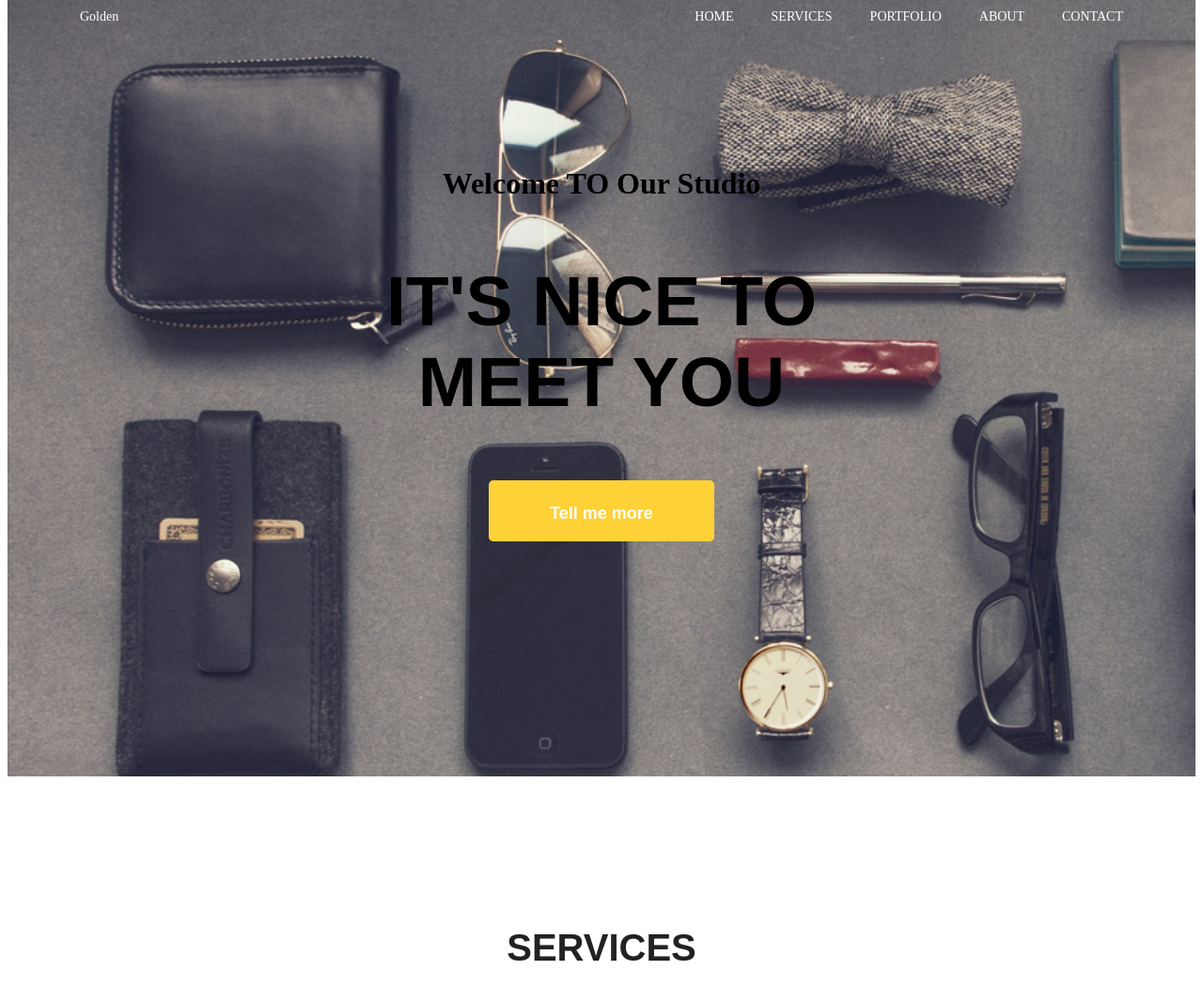
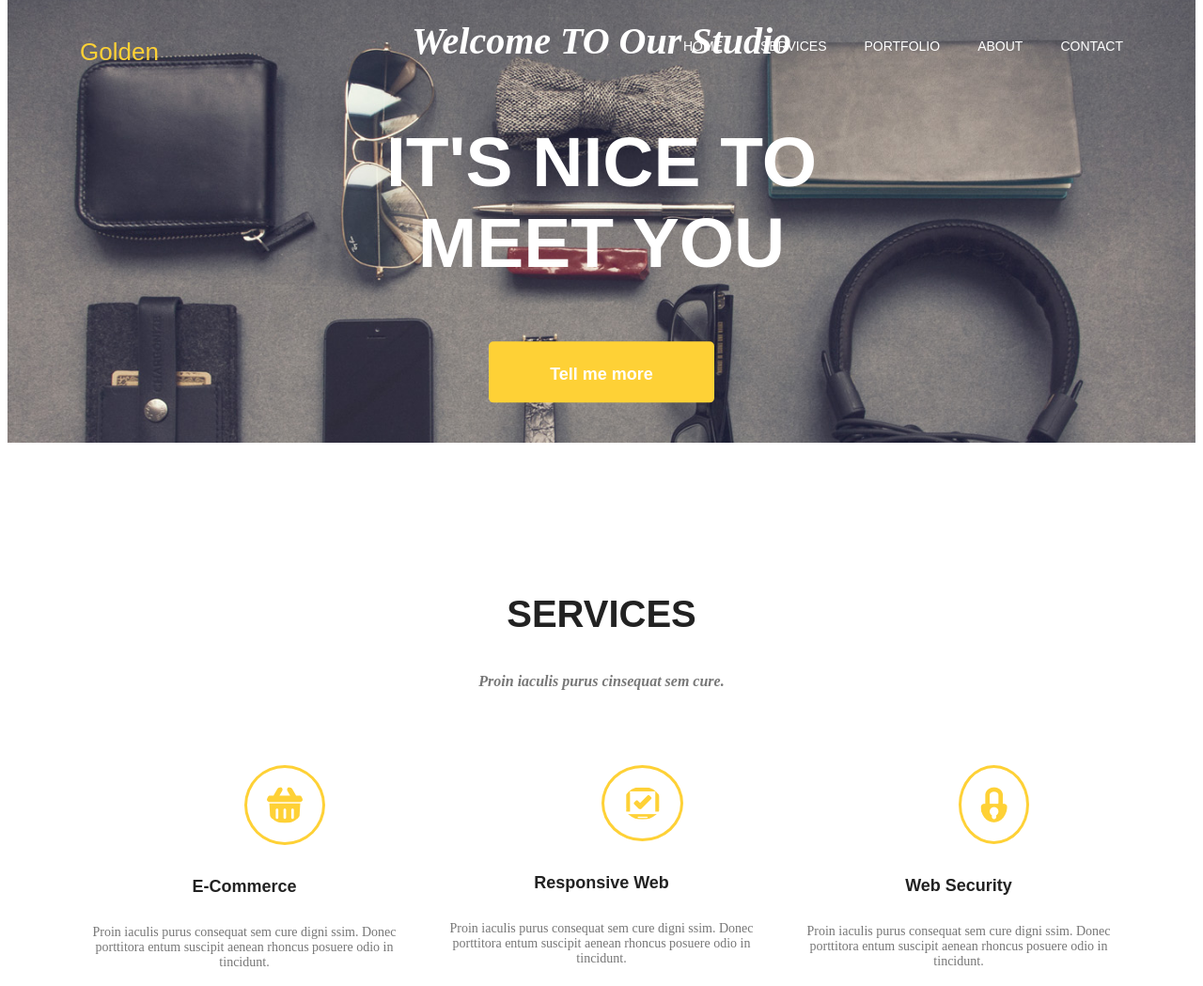
Before and after one commit to Krzemir/zadanie-golden, a website: page index.html in a window 1280 px wide. Shown: the top 1049 px of the page at 94% size. Drawn offline with Linux system fonts and the light colour scheme; a web font is replaced by a local one.

Commit message:
fix styles-partly

```diff
--- a/index.html
+++ b/index.html
@@ -14,7 +14,7 @@
             <div class="container">
                 <div class="row">
                     <div class="col-2">
-                            <a href="#">Golden</a>
+                            <a href="#" class="logo">Golden</a>
                     </div>
                     <div class="col-10">
                         <ul>
--- a/sass/style.scss
+++ b/sass/style.scss
@@ -70,8 +70,14 @@ p {
 /* Navigation */
 
 .menu{
-
-    ul {
+    margin-top: 40px;
+    .logo {
+        text-decoration: none;
+        color: $color-yellow;
+        font-size: 26px;
+        font-family: $font-logo;
+    }
+       ul {
         padding: 0;
         margin: 0;
         list-style-type: none;
@@ -81,14 +87,16 @@ p {
     li {
         display: inline-block;
         margin-left: 36px;
+        a {
+            text-decoration: none;
+            color: $color-font-white;
+            font-size: 14px;
+            font-family: $font-one;
+
+        }
     }
 
-    a {
-        text-decoration: none;
-        color: $color-font-white;
-        font-size: 14px;
 
-    }
 }
 
 
@@ -100,7 +108,7 @@ p {
     background-size: cover;
     background-attachment: fixed;
     background-color: #777777;
-    height: calc(100vh + 120px);
+    height: calc(50vh + 120px);
     margin-top: -120px;
     position: relative;
     z-index: -1;
@@ -112,7 +120,7 @@ p {
     left: 50%;
     transform: translate(-50%, -50%);
     text-align: center;
-    color: $color-font-white
+    color: $color-font-white;
     h1 {
         font-family: $font-two;
         font-style: italic;
```
Also changed, not shown: css/style.css, 1 other file.
